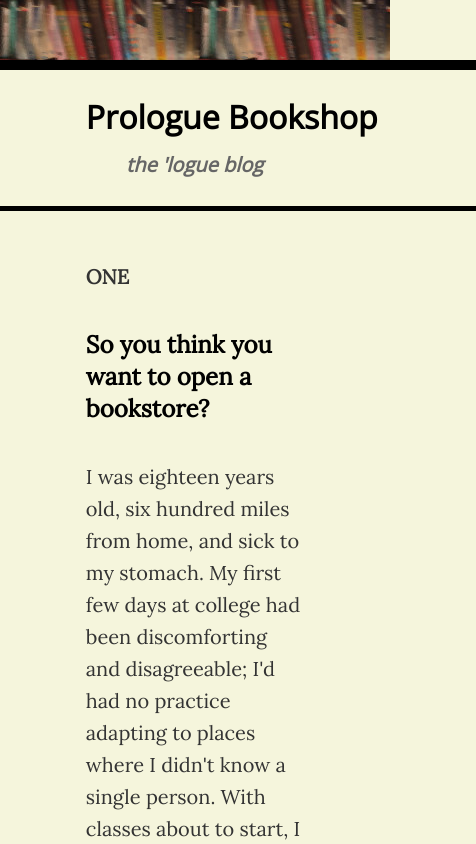
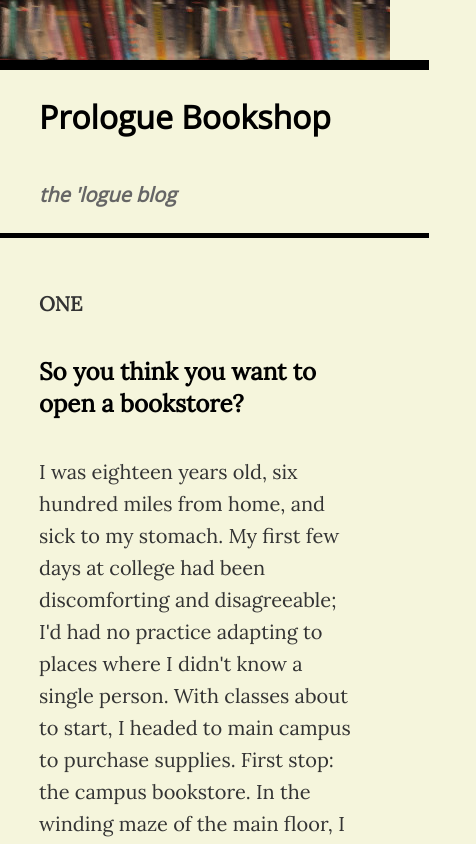
Before and after one commit to danbrewster-storewebsite/prologue-bookshop.github.io, a plain HTML site: page one.html in a window 390 px wide. Shown: the top 844 px of the page, 476 px wide, since content can reach past the window. Drawn offline with nearby package versions, Linux system fonts and the light colour scheme.

Commit message:
Mobile CSS fixes

```diff
--- a/one.html
+++ b/one.html
@@ -17,6 +17,11 @@
 a { color: black; text-decoration: none; }
 a:hover { text-decoration: underline; }
 p.sectionbreak { text-align: center; }
+@media only screen and (max-width: 600px) {
+  p, h2 { margin-left: 10%; margin-right: 10%; }
+  h1 { padding-left: 10%; margin-left: 0; margin-right: 10%; }
+  h1 i { display: block; }
+}
 </style>
 <title>Prologue Bookshop: So you think you want to open a bookstore?</title>
 </head>
```
Also changed, not shown: index.html (+3 -0 lines).
